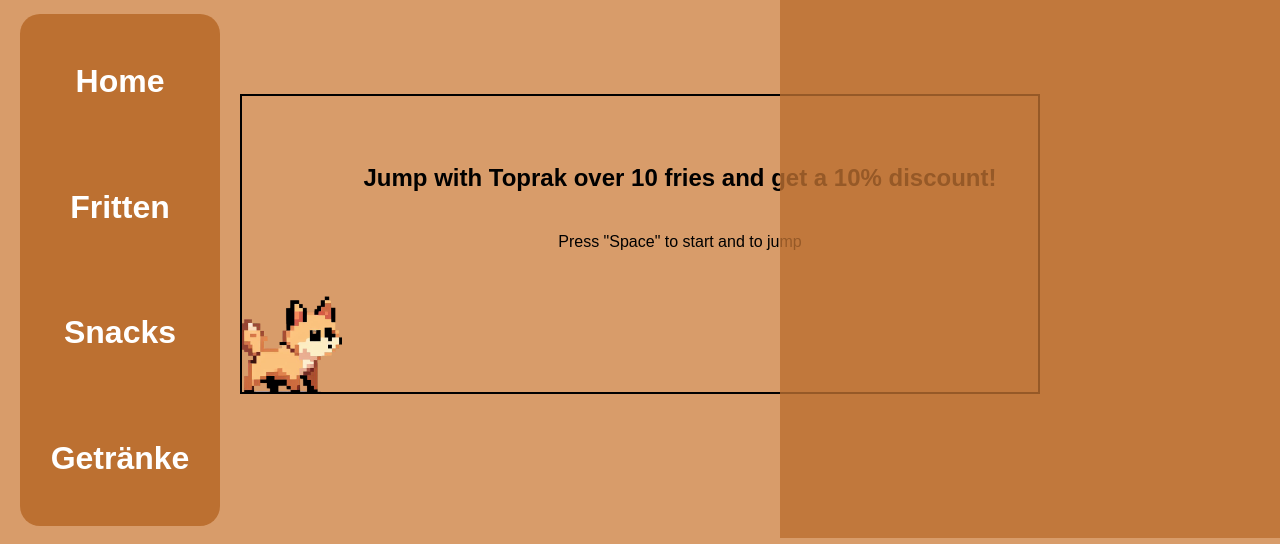
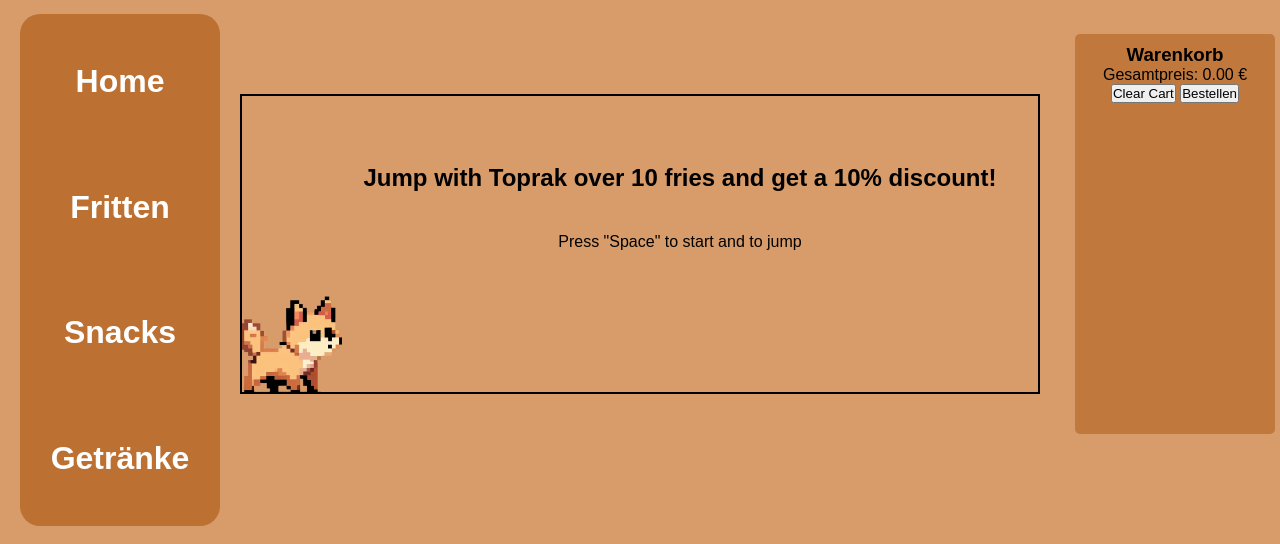
Before and after one commit to mellacid/topraks-frittenshop, a plain HTML site: page index.html in a window 1280 px wide. Both pictures are taken after a click on the icon 1189 px from the left and 80 px from the top of the page. Shown: the part 166-710 px from the top of the page. Drawn offline with Linux system fonts and the light colour scheme.

Commit message:
cart style + empty cart

```diff
--- a/script.js
+++ b/script.js
@@ -204,6 +204,7 @@ function renderCart() {
 function clearCart() {
   shoppingCart = [];
   renderCart();
+  cartTotalElement.textContent = `Warenkorb wurde geleert!`;
 }
 
 document.getElementById("clear-cart").addEventListener("click", () => {
--- a/style.css
+++ b/style.css
@@ -37,7 +37,7 @@ header {
 
 .logo h2 {
   display: block;
-    font-size: 1.2rem;
+  font-size: 1.2rem;
 }
 
 /* @media screen and (min-width: 659px) {
@@ -317,12 +317,16 @@ footer {
 /* CART */
 
 #cart {
+  border-radius: 5px;
+  padding: 10px;
   background-color: #bc7031cc;
-  width: 500px;
-  height: 600px;
+  width: 200px;
+  height: 400px;
   position: absolute;
-  right: 0;
-  z-index: 1;
+  top: 200px;
+  right: 5px;
+  z-index: 100;
+  text-align: center;
 }
 
 .cart-hidden {
```
Also changed, not shown: index.html (+3 -1 lines).
